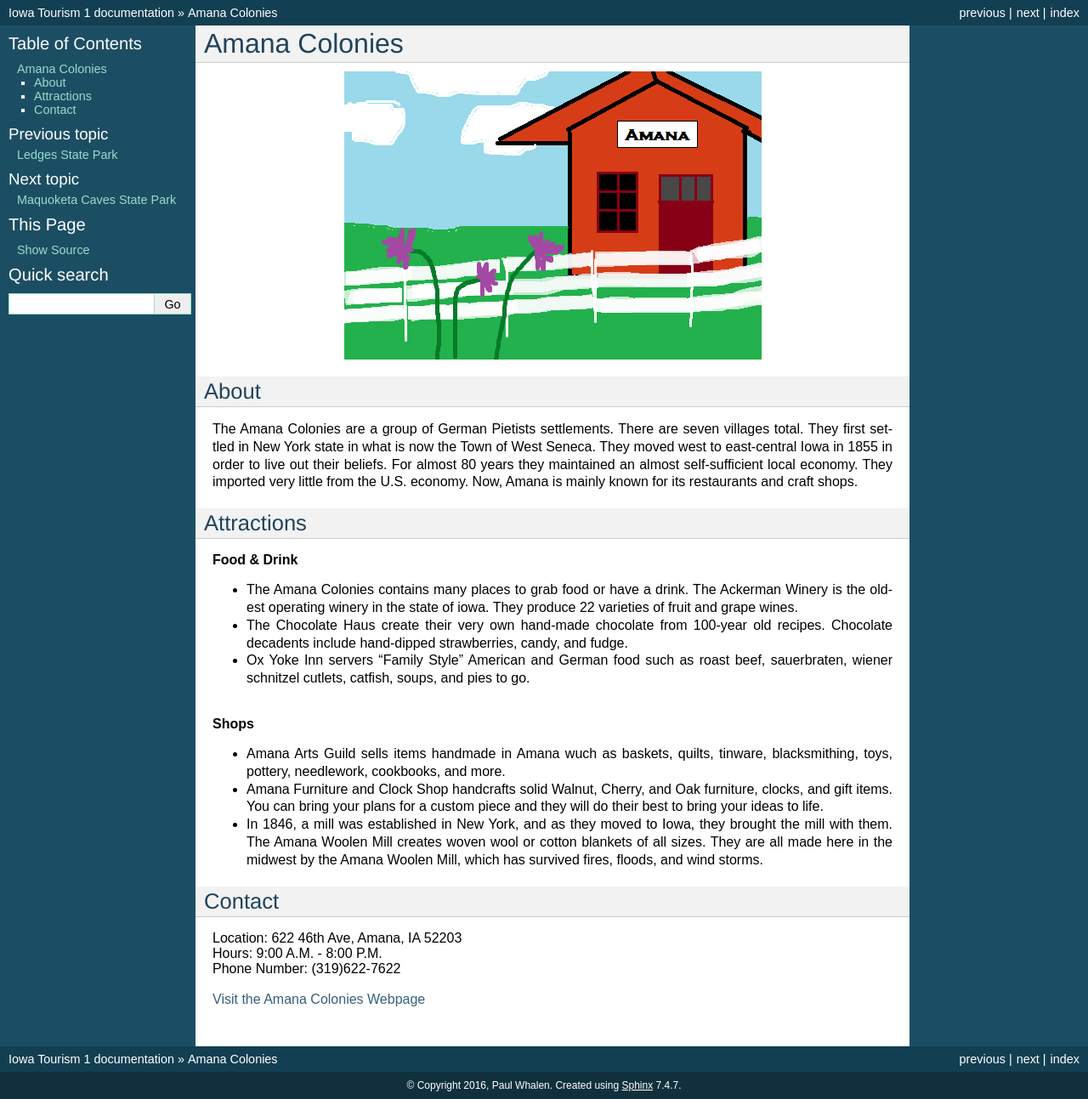
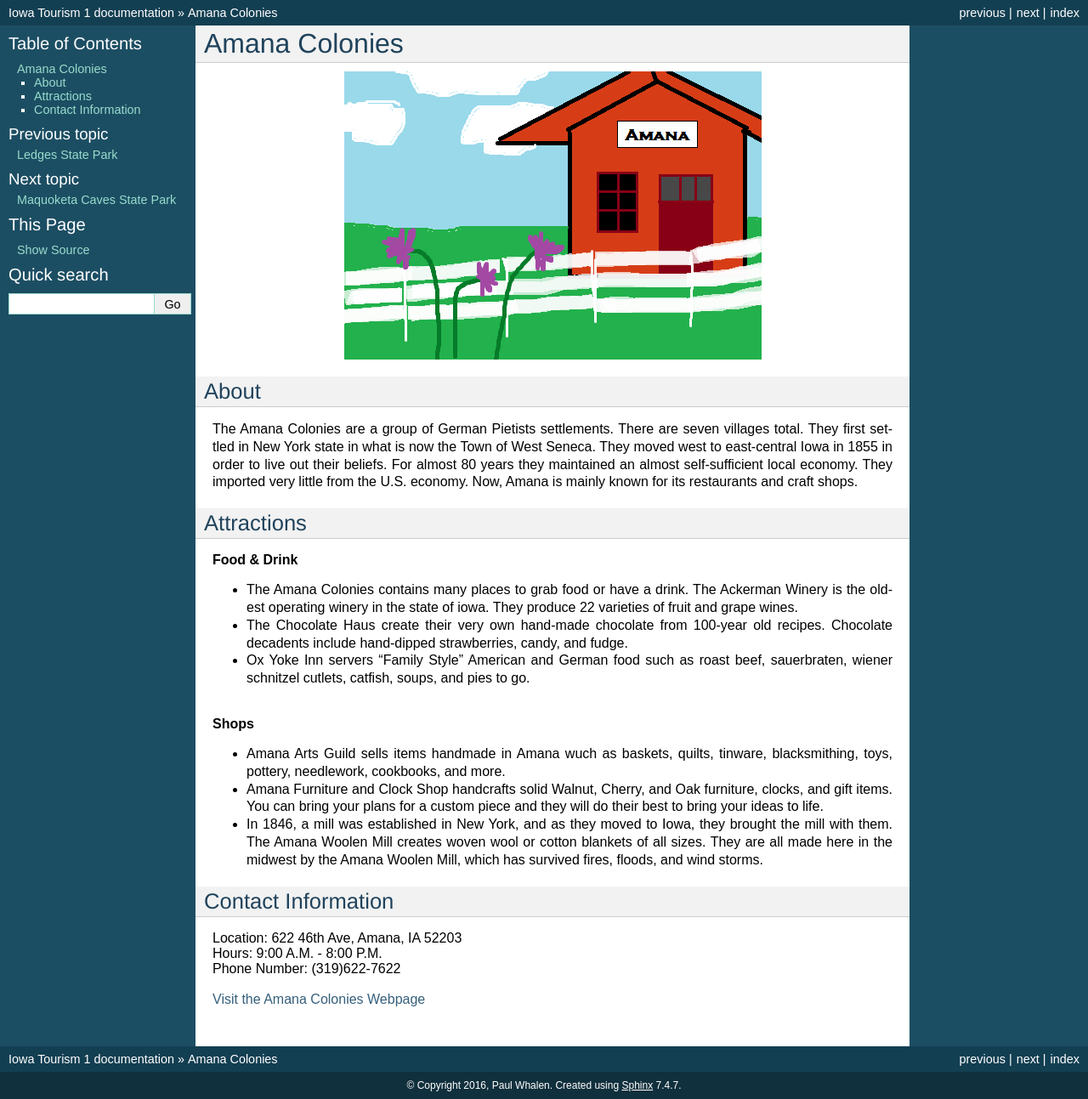
Before and after one commit to humblelittlewolf/Iowa-Tourism, a Sphinx documentation site: the page built from source/amanacolonies/amanacolonies.rst, in a window 1280 px wide and 1293 px high. Shown: the whole window at 85% size. Built offline with Sphinx 7.4.7, drawn with Linux system fonts in a browser that asks for light colours.

Commit message:
changed contact info

```diff
--- a/source/amanacolonies/amanacolonies.rst
+++ b/source/amanacolonies/amanacolonies.rst
@@ -36,8 +36,8 @@ Attractions
   blankets of all sizes. They are all made here in the midwest by the Amana Woolen
   Mill, which has survived fires, floods, and wind storms.
 
-Contact
---------
+Contact Information
+-------------------
 | Location: 622 46th Ave, Amana, IA 52203
 | Hours: 9:00 A.M. - 8:00 P.M.
 | Phone Number: (319)622-7622
--- a/source/botanicalgarden/botanicalgarden.rst
+++ b/source/botanicalgarden/botanicalgarden.rst
@@ -37,8 +37,8 @@ What's Inside
   Eruasian blubs, wisteria flowers, cacti, conifers, and orchids.
 
 
-Contact
---------
+Contact Information
+---------------------
 | Location: 909 Robert D. Ray Drive Des Moines, IA 50309
 | Hours: 10 A.M. - 5 P.M.
 | Phone Number: (515)323-6290
--- a/source/maquoketacaves/maquoketacaves.rst
+++ b/source/maquoketacaves/maquoketacaves.rst
@@ -36,8 +36,8 @@ Things to Do
   nature and some fresh scenery.
 
 
-Contact
----------
+Contact Information
+---------------------
 | Location: 10970 98th St, Maquoketa, IA 52060
 | Hours: 4:30 A.M. - 10:00 P.M.
 | Phone Number: (563)652-5833
```
